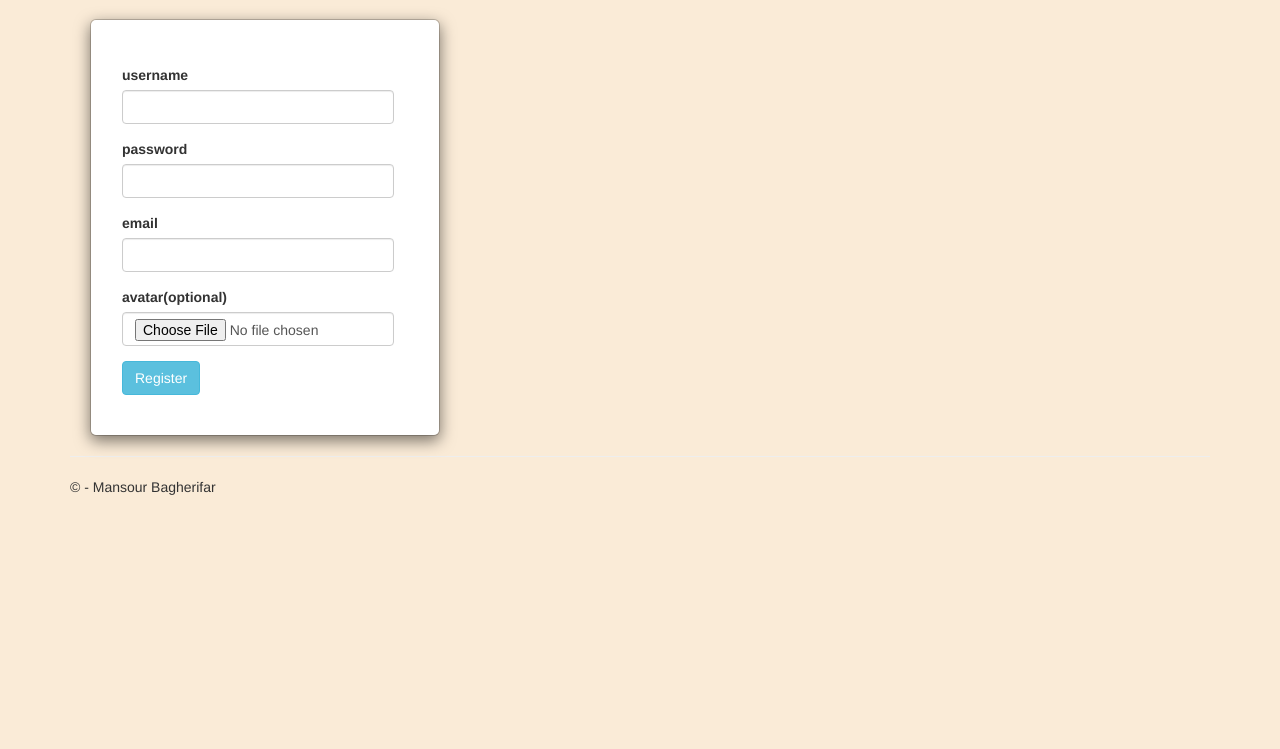
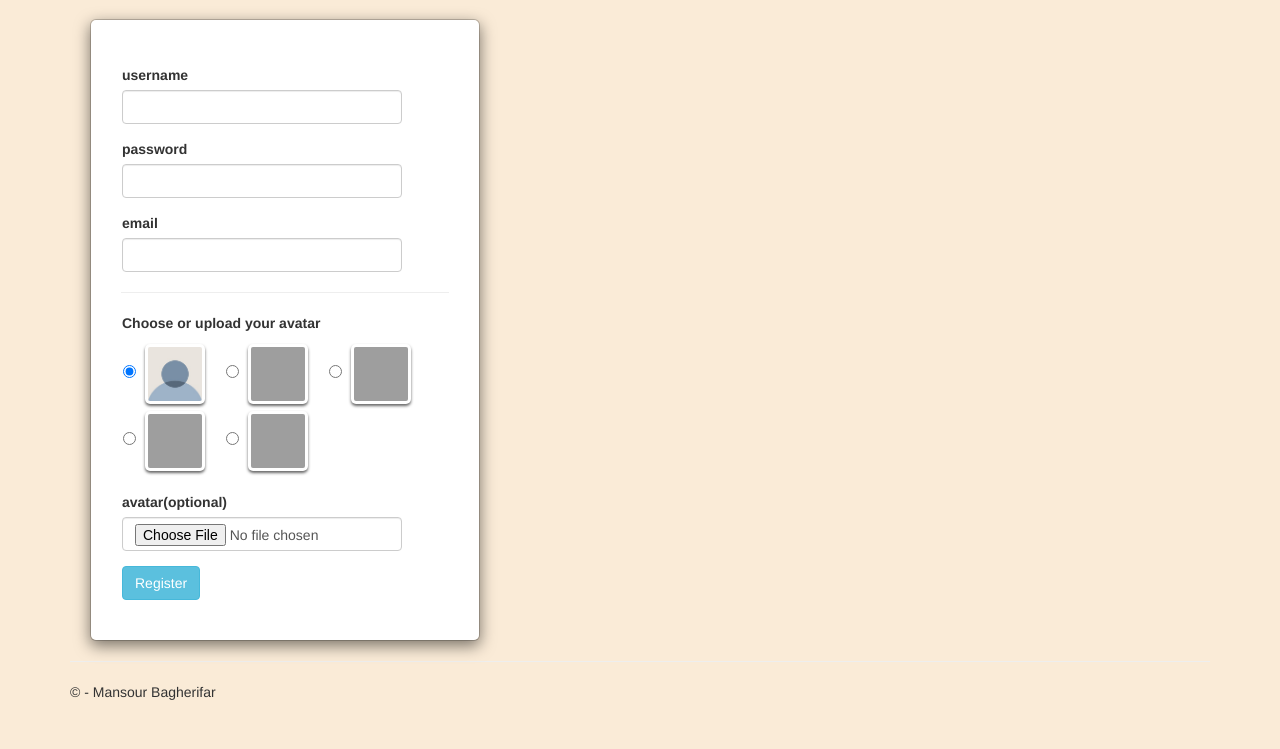
Before and after one commit to mansourB92/MyBlog, a Flask app: page /Reg in a window 1280 px wide. Shown: the part 51-800 px from the top of the page. Run offline with Flask 2, Linux system fonts and the light colour scheme; some libraries are stand-ins or nearby versions; grey boxes are pictures that could not be loaded.

Commit message:
Update Reg.html

```diff
--- a/Blog/templates/Reg.html
+++ b/Blog/templates/Reg.html
@@ -2,7 +2,7 @@
 
 {% block content %}
 {% include 'include/formError.html' %}
-<div class="modal-content" style="padding: 30px; width: 350px; margin: 20px;">
+<div class="modal-content" style="padding: 30px; width: 390px; margin: 20px;">
     <form action="" method="post" enctype="multipart/form-data">
         {{form.csrf_token}}
         <div class="mb-3 row" style="margin: 15px 15px 10px 1px;">
@@ -17,6 +17,59 @@
             {{form.email.label(class="form-label")}}
             {{form.email(class="form-control")}}
         </div>
+        <hr>
+        <div class="mb-3 row" style="margin: 15px 15px 10px 1px;">
+            <p class="form-label"><b>Choose or upload your avatar</b></p>
+            <table>
+                <tr>
+                    <td style="padding-right: 20px;">
+                        <div class="form-check">
+                            <input class="form-check-input" type="radio" name="avatar_Radio" id="avatar_1" value="avatar1.jpg" checked>
+                            <label class="form-check-label" for="avatar_1">
+                                <img src="{{url_for('download_file', name='avatar1.jpg')}}" alt="avatar1" style="width: 60px; height: 60px; border-radius: 5px; padding: 3px; margin-left: 5px; box-shadow: 0px 2px 3px #666666;" />
+                            </label>
+                        </div>
+                    </td>
+                    <td style="padding-right: 20px;">
+                        <div class="form-check">
+                            <input class="form-check-input" type="radio" name="avatar_Radio" id="avatar_2" value="avatar2.jpg">
+                            <label class="form-check-label" for="avatar_2">
+                                <img src="{{url_for('download_file', name='avatar2.jpg')}}" alt="avatar2" style="width: 60px; height: 60px; border-radius: 5px; padding: 3px; margin-left: 5px; box-shadow: 0px 2px 3px #666666;" />
+                            </label>
+                        </div>
+                    </td>
+                    <td>
+                        <div class="form-check">
+                            <input class="form-check-input" type="radio" name="avatar_Radio" id="avatar_3" value="avatar3.jpg">
+                            <label class="form-check-label" for="avatar_3">
+                                <img src="{{url_for('download_file', name='avatar3.jpg')}}" alt="avatar3" style="width: 60px; height: 60px; border-radius: 5px; padding: 3px; margin-left: 5px; box-shadow: 0px 2px 3px #666666;" />
+                            </label>
+                        </div>
+                    </td>
+                </tr>
+                <tr>
+                    <td>
+                        <div class="form-check">
+                            <input class="form-check-input" type="radio" name="avatar_Radio" id="avatar_4" value="avatar4.jpg">
+                            <label class="form-check-label" for="avatar_4">
+                                <img src="{{url_for('download_file', name='avatar4.jpg')}}" alt="avatar4" style="width: 60px; height: 60px; border-radius: 5px; padding: 3px; margin-left: 5px; box-shadow: 0px 2px 3px #666666;" />
+                            </label>
+                        </div>
+                    </td>
+                    <td>
+                        <div class="form-check">
+                            <input class="form-check-input" type="radio" name="avatar_Radio" id="avatar_5" value="avatar5.jpg">
+                            <label class="form-check-label" for="avatar_5">
+                                <img src="{{url_for('download_file', name='avatar5.jpg')}}" alt="avatar5" style="width: 60px; height: 60px; border-radius: 5px; padding: 3px; margin-left: 5px; box-shadow: 0px 2px 3px #666666;" />
+                            </label>
+                        </div>
+                    </td>
+                    <td>
+
+                    </td>
+                </tr>
+            </table>
+        </div>
         <div class="mb-3 row" style="margin: 15px 15px 10px 1px;">
             {{form.image.label(class="form-label")}}
             {{form.image(class="form-control")}}
```
